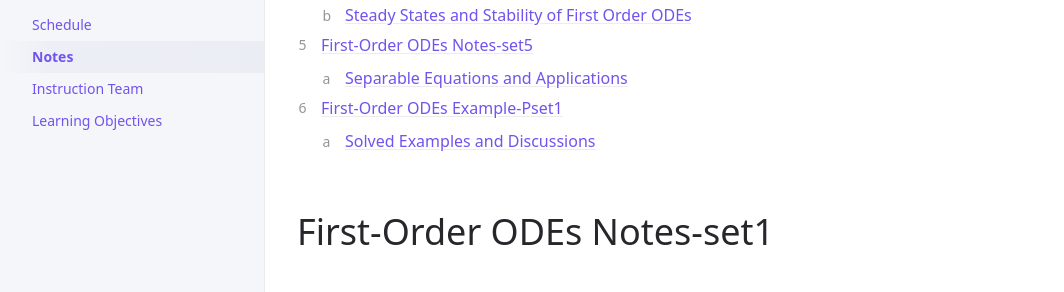
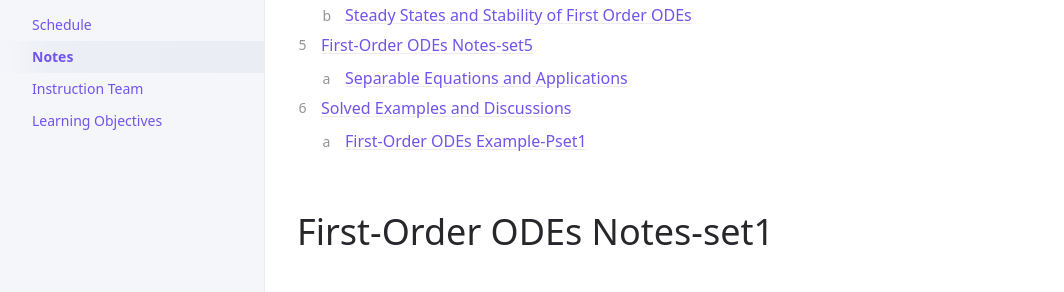
Before and after one commit to gwu-apsc2113/fall2026, a Jekyll site: the page built from docs/Notes/index.md, in a window 1280 px wide and 900 px high, scrolled down 503 px. Shown: the part 163-455 px from the top of the window, without its empty margins (107-1171 px from the left). Built offline with Jekyll 4.4.1, drawn with Linux system fonts in a browser that asks for light colours; cached includes are drawn as plain includes; some of the changed text lies outside the part shown.

Commit message:
Commit-3  09/17/2026

```diff
--- a/docs/Notes/index.md
+++ b/docs/Notes/index.md
@@ -68,8 +68,8 @@ nav_order: 4
   </iframe>
 </div>
 
-# First-Order ODEs Example-Pset1
-## Solved Examples and Discussions
+# Solved Examples and Discussions
+## First-Order ODEs Example-Pset1
 <div class="pdf-container" style="position: relative; width: 100%; height: 80vh;">
   <iframe src="{{ '/docs/Notes/FirstOrderODEs_Example_PSet1.pdf' | relative_url }}" width="100%" height="100%" style="border: none;">
     This browser does not support PDFs. Please download the PDF to view it: <a href="{{ '/docs/Notes/FirstOrderODEs_Example_PSet1.pdf' | relative_url }}">Download PDF</a>
```
Also changed, not shown: 2 other files.
